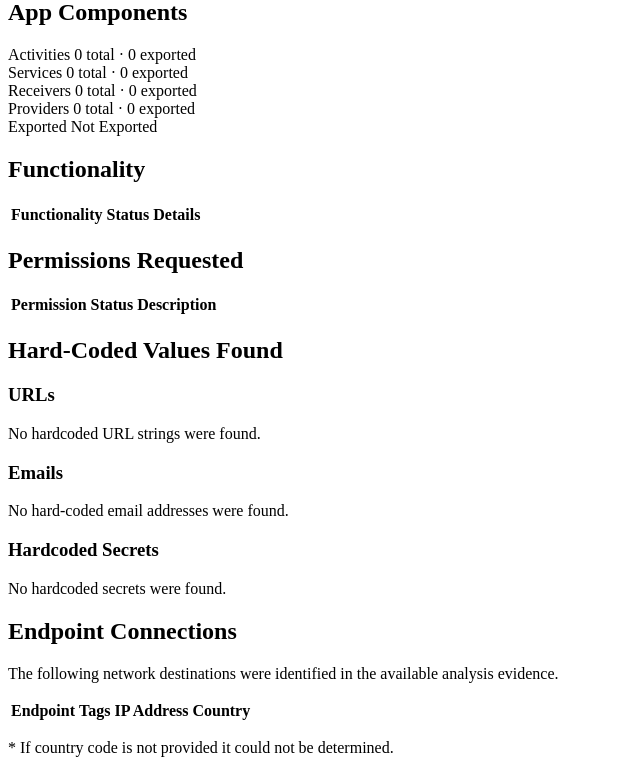
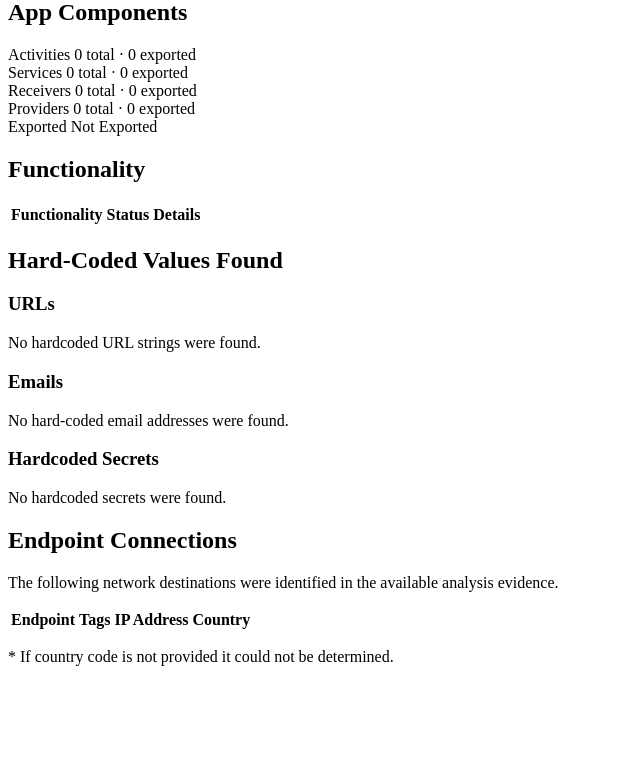
Before and after one commit to Blue-Milk-Apps/Phoenix-MAST, a Python web app: template adapters/output/phoenix_report/templates/report.html.jinja in a window 1280 px wide. Shown: the part 1213-1986 px from the top of the page, without its empty margins (0-640 px from the left). After the commit the page ends 1879 px from the top, so only its background shows below. Run offline with Jinja, Linux system fonts and the light colour scheme; the template is opened without the code that fills it, so the values that code supplies are empty.

Commit message:
remove permissions requested and use a separate color for not present findings

```diff
--- a/adapters/output/phoenix_report/templates/report.html.jinja
+++ b/adapters/output/phoenix_report/templates/report.html.jinja
@@ -304,7 +304,8 @@
 {% if data.flutter_presentation.manual_review_available %}
 <!-- ===================== FLUTTER MANUAL REVIEW ===================== -->
 <div class="section">
-  <h2>Manual Review</h2>
+  <h2>Requires Manual Review</h2>
+  <p class="small">Potential security concerns that require human validation before they can be classified as confirmed findings.</p>
   <p class="small">Assessment status: {{ data.flutter_presentation.manual_review_status }}</p>
   {% if data.flutter_presentation.manual_review_findings %}
   <table>
@@ -313,7 +314,7 @@
     <tr><td class="mono">{{ finding.rule_id }}</td><td>{{ finding.scope }}</td><td>{{ finding.severity }}</td><td class="mono">{{ finding.location }}</td><td>{{ finding.reason }}</td><td>{{ finding.message }}</td></tr>
     {% endfor %}
   </table>
-  {% else %}<p class="small">No manual-review findings were identified by the assessed rules.</p>{% endif %}
+  {% else %}<p class="small">The assessed rules did not identify any potential security concerns requiring manual review.</p>{% endif %}
 </div>
 {% endif %}
 {% endif %}
@@ -358,25 +359,6 @@
   <p class="small">No custom URL schemes were declared by this app.</p>
   {% endif %}
   {% endif %}
-</div>
-
-<!-- ===================== PERMISSIONS ===================== -->
-<div class="section">
-  <h2>{{ 'Permission Inventory' if data.meta.platform == 'React Native' else 'Permissions Requested' }}</h2>
-  {% if data.meta.platform == 'React Native' and data.permissions_disclaimer %}
-  <p class="small">{{ data.permissions_disclaimer }}</p>
-  {% endif %}
-  <table>
-    <tr>{% if data.meta.platform in ['Flutter', 'React Native'] %}<th>Platform</th>{% endif %}<th>Permission</th><th>Status</th><th>Description</th></tr>
-    {% for p in data.permissions %}
-    <tr>
-      {% if data.meta.platform in ['Flutter', 'React Native'] %}<td>{{ p.platform }}</td>{% endif %}
-      <td class="mono">{{ p.display_permission or p.permission }}</td>
-      <td>{{ risk_badge('High' if p.status == 'dangerous' else 'Info', label=p.status) }}</td>
-      <td>{{ p.general_description }}{% if p.usage_description %}<br><span class="small">{{ p.usage_description }}</span>{% endif %}</td>
-    </tr>
-    {% endfor %}
-  </table>
 </div>
 
 <!-- ===================== VULNERABILITY SECTIONS ===================== -->
--- a/adapters/output/phoenix_report/templates/style.css
+++ b/adapters/output/phoenix_report/templates/style.css
@@ -95,7 +95,8 @@ p { margin: 0 0 8px 0; }
 .badge-medium { background: #e08e0b; }
 .badge-low, .badge-info { background: #2980b9; }
 .badge-partial { background: #8e44ad; }
-.badge-secure, .badge-not-present { background: #27ae60; }
+.badge-secure { background: #27ae60; }
+.badge-not-present { background: #3f5361; }
 .badge-hotspot { background: #444444; }
 .badge-variable { background: #6c5ce7; }
 .badge-na { background: #999999; }
```
